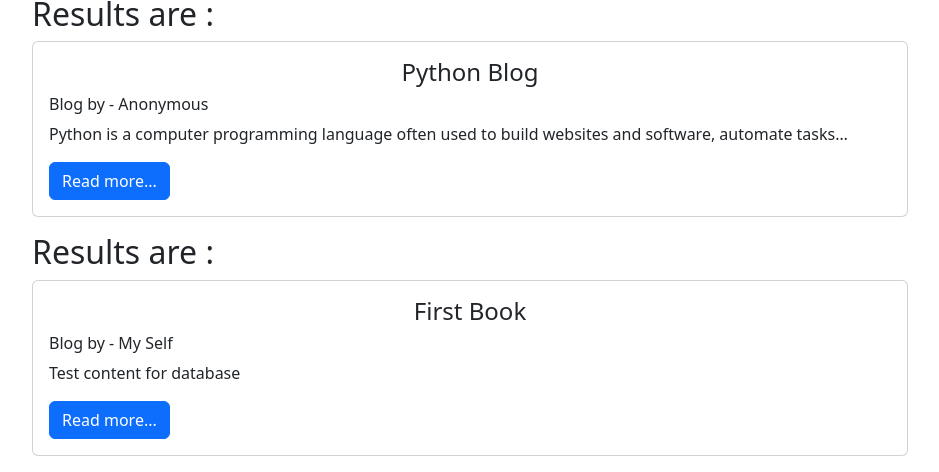
After one commit to ThilinaDKarunarathne/BlogWebsite, a Django app: template codeblog1/templates/home/search.html in a window 1280 px wide. The commit adds this page. Shown: the part 377-849 px from the top of the page, without its empty margins (170-1109 px from the left). Run offline with Django 5.2, Linux system fonts and the light colour scheme; the template is opened without the code that fills it: values that come from a table or form of the project are taken from there, others are empty; data comes from the database, SQL or seed files in the repository; both versions use the stored data as it was after the commit.

Commit message:
Finished

```diff
--- a/codeblog1/home/urls.py
+++ b/codeblog1/home/urls.py
@@ -6,4 +6,5 @@ urlpatterns = [
    path('', views.home, name='home'),
    path('contact', views.contact, name='contact'),
    path('about',views.about, name='about'),
+   path('search',views.search, name='search'),
 ]
--- a/codeblog1/templates/home/base.html
+++ b/codeblog1/templates/home/base.html
@@ -33,8 +33,8 @@
               </li>
 
             </ul>
-            <form class="d-flex" role="search">
-              <input class="form-control me-2" type="search" placeholder="Search" aria-label="Search">
+            <form action="/search" method="get" class="d-flex" role="search" >
+              <input name="query" class="form-control me-2" type="search" placeholder="Search" aria-label="Search">
               <button class="btn btn-outline-success" type="submit">Search</button>
             </form>
           </div>
--- /dev/null
+++ b/codeblog1/templates/home/search.html
@@ -0,0 +1,34 @@
+{% extends 'home/base.html' %}
+{% block title %}
+  Blog Home
+{% endblock %}
+
+{% block ac-blog %}
+  <a class="nav-link active" aria-current="page" href="/blog">Blog</a>
+{% endblock %}
+
+{% block name %}
+<center>
+  <img  style="width: 400px; margin: 0 auto; " src="https://revenuearchitects.com/wp-content/uploads/2017/02/Blog_pic-1030x584.png" class="card-img-top" alt="...">
+</center>
+
+  {% endblock %}
+
+{% block body %}
+{% for post in allPosts %}
+<div class="container my-3" style="max-width: 900px;" >
+    <h2>Results are : </h2>
+  <div class="card">
+      <div class="card-body" style="text-align: justify;">
+          <h4 class="card-title" style="text-align: center;">{{post.title}}</h4>
+          <h6 class="card-title">Blog by - {{post.author}}</h6>
+          <p class="card-text">{{post.content | truncatechars:100}}</p>
+          <a href="{{post.slug}}" class="btn btn-primary">Read more...</a>
+      </div>
+  </div>
+</div>
+
+
+
+{% endfor %}
+{% endblock %}
```
Also changed, not shown: codeblog1/home/views.py (+8 -0 lines), codeblog1/blog/views.py (line endings or trailing spaces), codeblog1/db.sqlite3.
